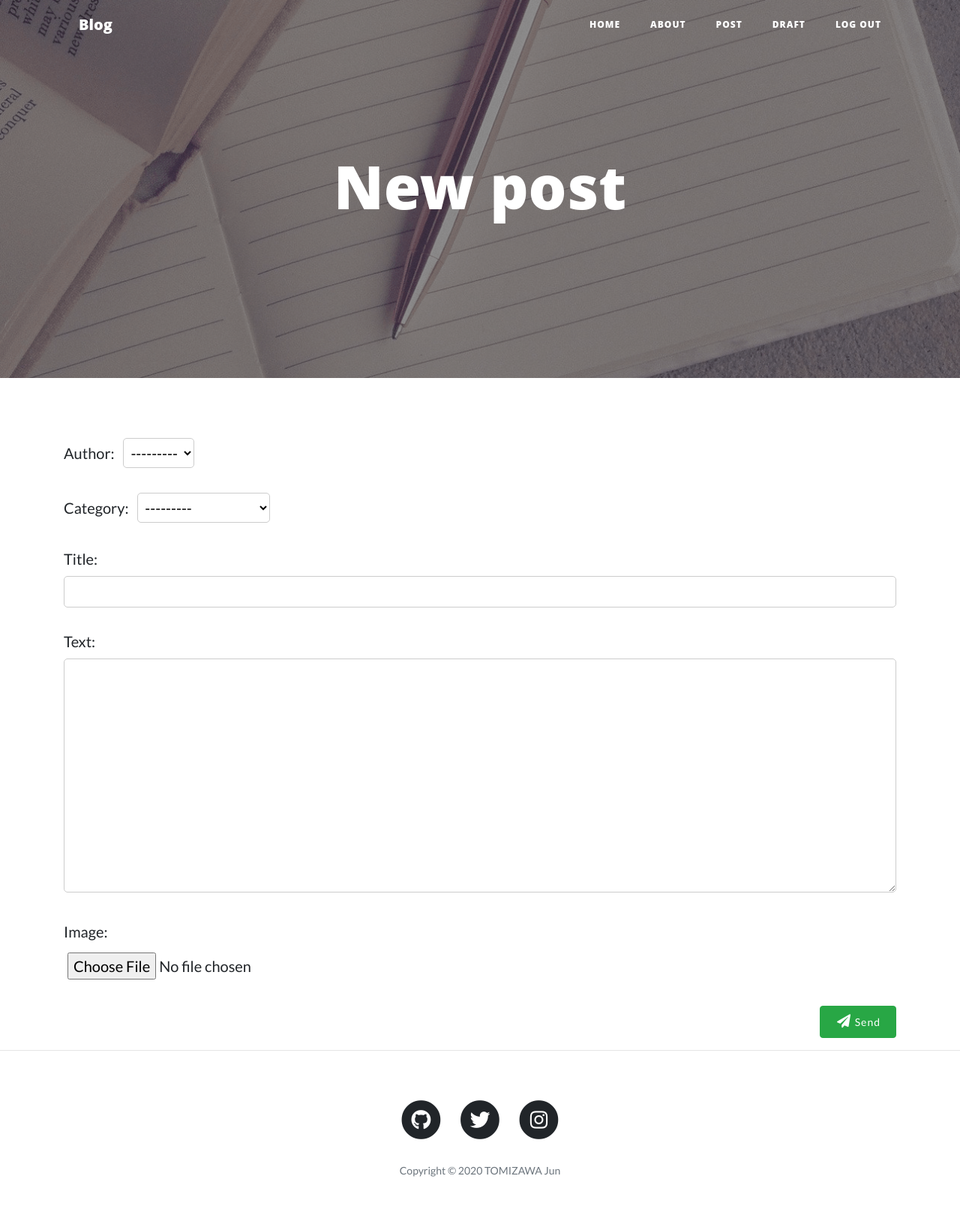
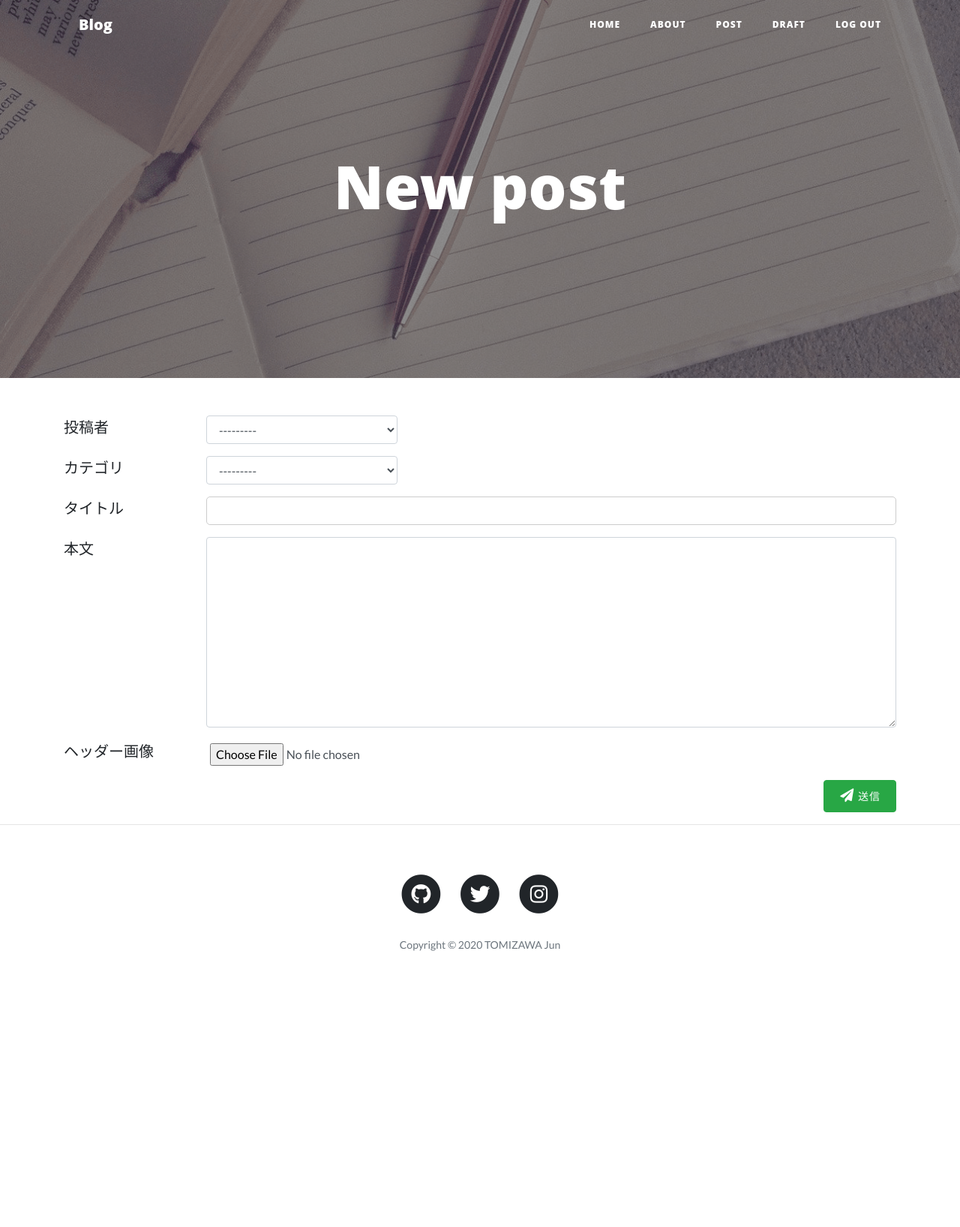
Before and after one commit to tomizawa0214/django-blog, a Django app: page /post/new/ in a window 1280 px wide. Shown: the whole page at 75% size. After the commit the page ends 1268 px from the top, so only its background shows below. Run offline with Django 3.2, Linux system fonts and the light colour scheme; a user stored in the database is signed in; tables that the repository leaves empty hold one stand-in row (values such as "Sample post"); some libraries are stand-ins or nearby versions.

Commit message:
投稿フォーム変更

```diff
--- a/accounts/templates/account/login.html
+++ b/accounts/templates/account/login.html
@@ -9,7 +9,7 @@
 {% block content %}
 <div class="col-12">
   <div class="row justify-content-center">
-    <p>アカウントをまだお持ちでなければ、こちらから<a href="{% url 'account_signup' %}">ユーザー登録</a>してください。</p>
+    <p>アカウントをまだお持ちでなければ、<a href="{% url 'account_signup' %}" class="sign-up">こちら</a>からユーザー登録してください。</p>
     <form method="post" action="{% url 'account_login' %}">
     {% csrf_token %}
     <table class="table">{{ form.as_table }}</table>
@@ -20,7 +20,7 @@
       <a class="button secondaryAction" href="{% url 'account_reset_password' %}">パスワードをお忘れですか？</a>
       <p>
         <button type="submit" class="save btn btn-success" role="button">
-          <i class="fas fa-sign-in-alt fa-fw"></i>Login
+          <i class="fas fa-sign-in-alt fa-fw"></i>ログイン
         </button>
       </p>
     </div>
--- a/accounts/templates/account/logout.html
+++ b/accounts/templates/account/logout.html
@@ -18,7 +18,7 @@
       <p>ログアウトしますか？</p>
       <p>
         <button type="submit" class="save btn btn-success" role="button">
-          <i class="fas fa-sign-out-alt fa-fw"></i>Log Out
+          <i class="fas fa-sign-out-alt fa-fw"></i>ログアウト
         </button>
       </p>
     </div>
--- a/accounts/templates/account/signup.html
+++ b/accounts/templates/account/signup.html
@@ -1,4 +1,5 @@
 {% extends "blog/base.html" %}
+{% load widget_tweaks %}
 
 {% block header %}
 <div class="site-heading">
@@ -20,7 +21,7 @@
     <div class="text-center">
       <p>
         <button type="submit" class="save btn btn-success" role="button">
-          <i class="fas fa-sign-in-alt"></i>Sign Up
+          <i class="fas fa-sign-in-alt"></i>登録
         </button>
       </p>
     </div>
--- a/blog/static/css/blog.css
+++ b/blog/static/css/blog.css
@@ -385,7 +385,6 @@ input#id_image {
 }
 
 select {
-  margin-left: 8px;
   outline:none;
   height: 40px;
   padding: 5px;
@@ -446,6 +445,11 @@ th, td {
   border: none !important;
 }
 
+.sign-up {
+  color: #0085A1;
+  text-decoration: underline;
+}
+
 @media only screen and (max-width: 767px) {
   tr {
     display: flex;
--- a/blog/templates/blog/post_confirm_delete.html
+++ b/blog/templates/blog/post_confirm_delete.html
@@ -15,7 +15,7 @@
         <p>{{ object }}を削除してもよろしいですか？</p>
         <p>
           <button type="submit" class="save btn btn-danger" role="button">
-            <i class="fas fa-trash-alt" fa-fw></i>Delete</button>
+            <i class="fas fa-trash-alt" fa-fw></i>削除</button>
         </p>
       </div>
     </form>
--- a/blog/templates/blog/post_form.html
+++ b/blog/templates/blog/post_form.html
@@ -1,4 +1,5 @@
 {% extends 'blog/base.html' %}
+{% load widget_tweaks %}
 
 {% block header %}
 <div class="site-heading">
@@ -10,10 +11,57 @@
 <div class="col-12">
   <form method="POST" class="post-form" enctype="multipart/form-data">
     {% csrf_token %}
-    {{ form.as_p }}
+    <!-- {{ form.as_p }} -->
+    <div class="form-group row">
+      <label for="{{ form.author.id_for_label }}" class="col-lg-2 mb-1">投稿者</label>
+      <div class="col-lg-3">
+        {{ form.author|add_class:'form-control' }}
+        {% for error in form.author.errors %}
+          <span class="help-block">{{ error }}</span>
+        {% endfor %}
+      </div>
+    </div>
+    <div class="form-group row">
+      <label for="{{ form.category.id_for_label }}" class="col-lg-2 mb-1">カテゴリ</label>
+      <div class="col-lg-3">
+        {{ form.category|add_class:'form-control' }}
+        {% for error in form.category.errors %}
+          <span class="help-block">{{ error }}</span>
+        {% endfor %}
+      </div>
+    </div>
+    <div class="form-group row">
+      <label for="{{ form.title.id_for_label }}" class="col-lg-2 mb-1">タイトル</label>
+      <div class="col-lg-10">
+        {{ form.title|add_class:'form-control' }}
+        {% for error in form.title.errors %}
+          <span class="help-block">{{ error }}</span>
+        {% endfor %}
+      </div>
+    </div>
+    <div class="form-group row">
+      <label for="{{ form.text.id_for_label }}" class="col-lg-2 mb-1">本文</label>
+      <div class="col-lg-10">
+        {{ form.text|add_class:'form-control' }}
+        {% for error in form.text.errors %}
+          <span class="help-block">{{ error }}</span>
+        {% endfor %}
+      </div>
+    </div>
+    <div class="form-group row">
+      <label for="{{ form.image.id_for_label }}" class="col-lg-2 m-0">ヘッダー画像</label>
+      <div class="col-lg-10">
+        {{ form.image|add_class:'form-control' }}
+        {% for error in form.image.errors %}
+          <span class="help-block">{{ error }}</span>
+        {% endfor %}
+      </div>
+    </div>
+
+
     <div class="text-right">
       <button type="submit" class="save btn btn-success" role="button">
-        <i class="fas fa-paper-plane fa-fw"></i>Send
+        <i class="fas fa-paper-plane fa-fw"></i>送信
       </button>
     </div>
   </form>
--- a/blog/templates/blog/post_list.html
+++ b/blog/templates/blog/post_list.html
@@ -19,7 +19,7 @@
 		<p class="post-meta">{{ post.published_date }}</p>
 		<p>{{ post.text|linebreaksbr|truncatechars:100 }}</p>
 		<a href="{% url 'post_detail' pk=post.pk %}">
-			<p class="post-comment">Comments: {{ post.approved_comments.count }}</p>
+			<p class="post-comment">コメント数: {{ post.approved_comments.count }}</p>
 		</a>
 	</div>
 	<hr>
@@ -28,7 +28,7 @@
 		{% if page_obj.has_previous %}
 			<li class="page-item">
 				<a class="page-link" href="?page={{ page_obj.previous_page_number }}">
-					<span aria-hidden="true">Prev</span>
+					<span aria-hidden="true">前</span>
 				</a>
 			</li>
 		{% endif %}
@@ -44,7 +44,7 @@
 		{% if page_obj.has_next %}
 			<li class="page-item">
 				<a class="page-link" href="?page={{ page_obj.next_page_number }}">
-					<span aria-hidden="true">Next</span>
+					<span aria-hidden="true">次</span>
 				</a>
 			</li>
 		{% endif %}
--- a/mysite/settings.py
+++ b/mysite/settings.py
@@ -52,6 +52,7 @@ INSTALLED_APPS = [
     'allauth.socialaccount',
     'cloudinary',
     'cloudinary_storage',
+    'widget_tweaks',
 ]
 
 DEFAULT_FILE_STORAGE = 'cloudinary_storage.storage.MediaCloudinaryStorage'
```
Also changed, not shown: blog/forms.py (+10 -0 lines), blog/templates/blog/post_comment.html (+22 -2 lines), blog/templates/blog/post_detail.html (+6 -6 lines).
